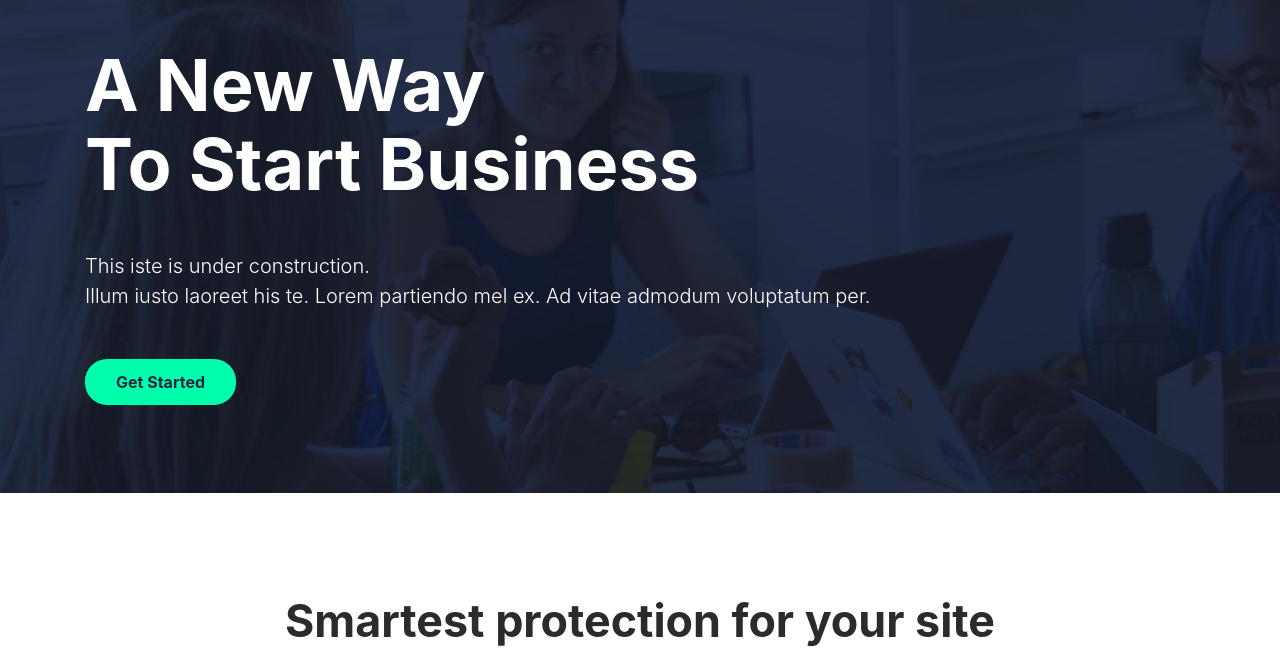
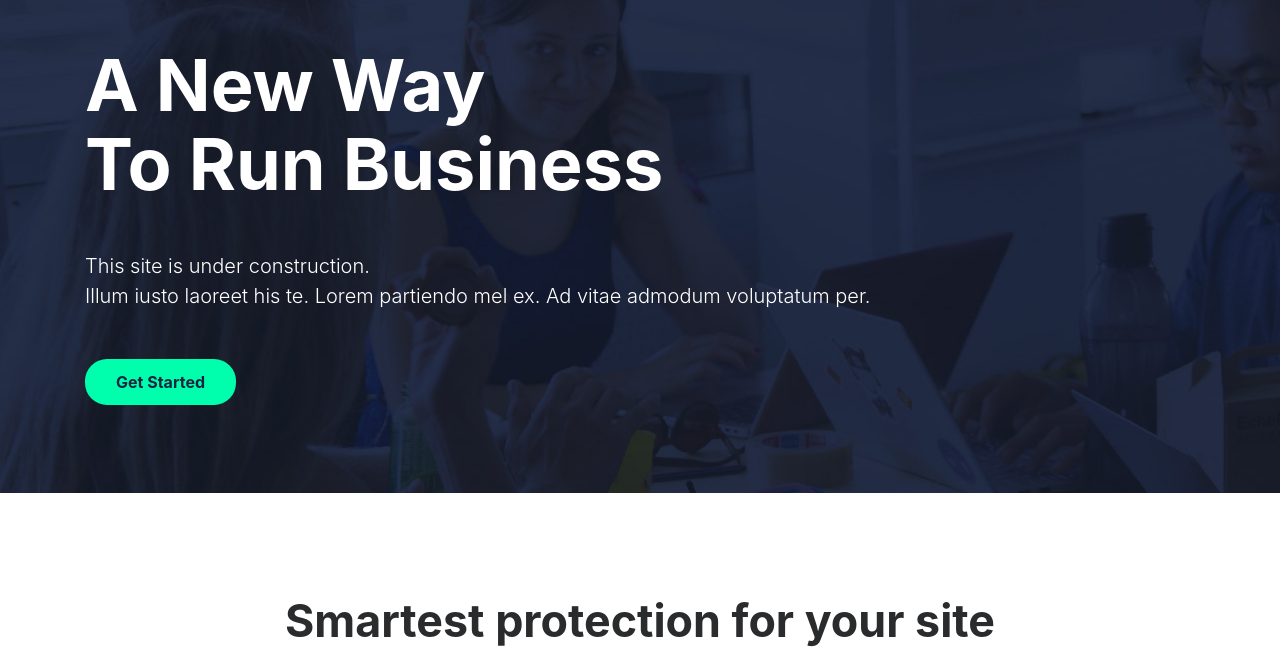
Before and after one commit to gasonparkes/eveholdings.github.io, a plain HTML site: page index.html in a window 1280 px wide. Shown: the part 147-800 px from the top of the page. Drawn offline with Linux system fonts and the light colour scheme.

Commit message:
Update index.html

```diff
--- a/index.html
+++ b/index.html
@@ -33,10 +33,10 @@
             </header>
             <h1 data-aos="fade" data-aos-easing="linear" data-aos-duration="1000" data-aos-once="true" class="display-3 text-white font-weight-bold my-5">
             	A New Way<br>
-            	To Start Business
+            	To Run Business
             </h1>
             <p data-aos="fade" data-aos-easing="linear" data-aos-duration="1000" data-aos-once="true" class="lead text-white my-4">
-                This iste is under construction.
+                This site is under construction.
                 <br> Illum iusto laoreet his te. Lorem partiendo mel ex. Ad vitae admodum voluptatum per.
             </p>
             <a href="#" data-aos="fade" data-aos-easing="linear" data-aos-duration="1000" data-aos-once="true" class="btn my-4 font-weight-bold atlas-cta cta-green">Get Started</a>
```
